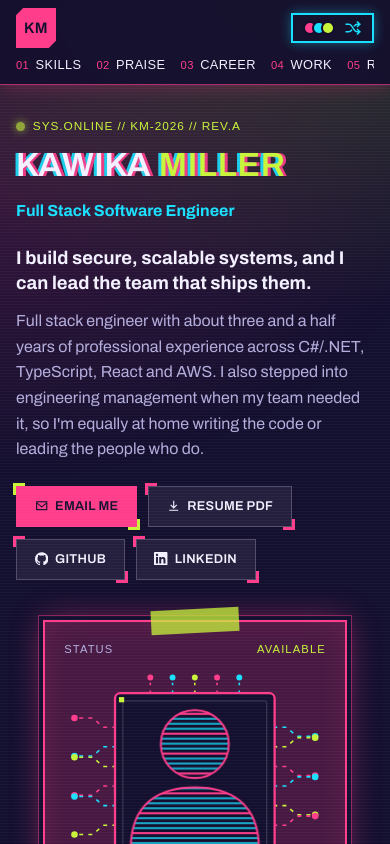
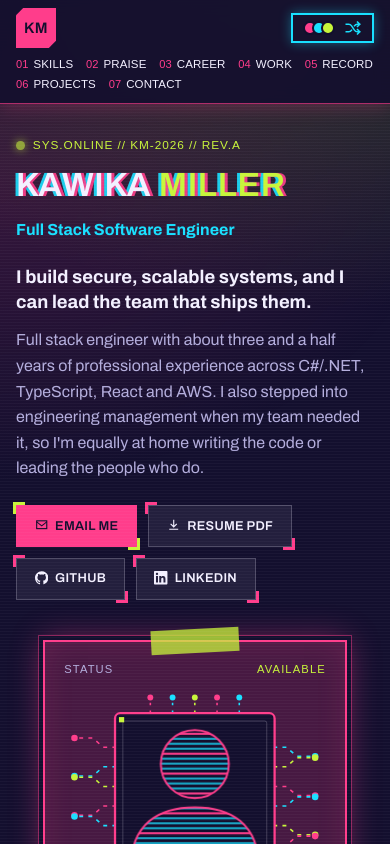
Before and after one commit to KawikaMiller/PortfolioWebsite, a Next.js app: page / in a window 390 px wide. Shown: the top 844 px of the page. Built offline with nearby package versions, Linux system fonts and the light colour scheme; a web font is replaced by a local one.

Commit message:
Wrap the nav onto rows on phones instead of a clipped scroll strip
Co-Authored-By: Claude Sonnet 5.5 <noreply@anthropic.com>

```diff
--- a/app/globals.css
+++ b/app/globals.css
@@ -1472,6 +1472,23 @@ blockquote {
   letter-spacing: 0.03em;
 }
 
+/* phones: no sideways-scrolling strip (it clipped links and was easy to miss); the links wrap onto a second row */
+@media (max-width: 61.99rem) {
+  .top-nav {
+    flex-wrap: wrap;
+    gap: 0 0.8rem;
+    overflow: visible;
+    white-space: normal;
+  }
+
+  .top-nav a {
+    flex: none;
+    gap: 0.3rem;
+    font-size: 0.72rem;
+    letter-spacing: 0.01em;
+  }
+}
+
 @media (min-width: 62rem) {
   .top-in {
     flex-wrap: nowrap;
```
